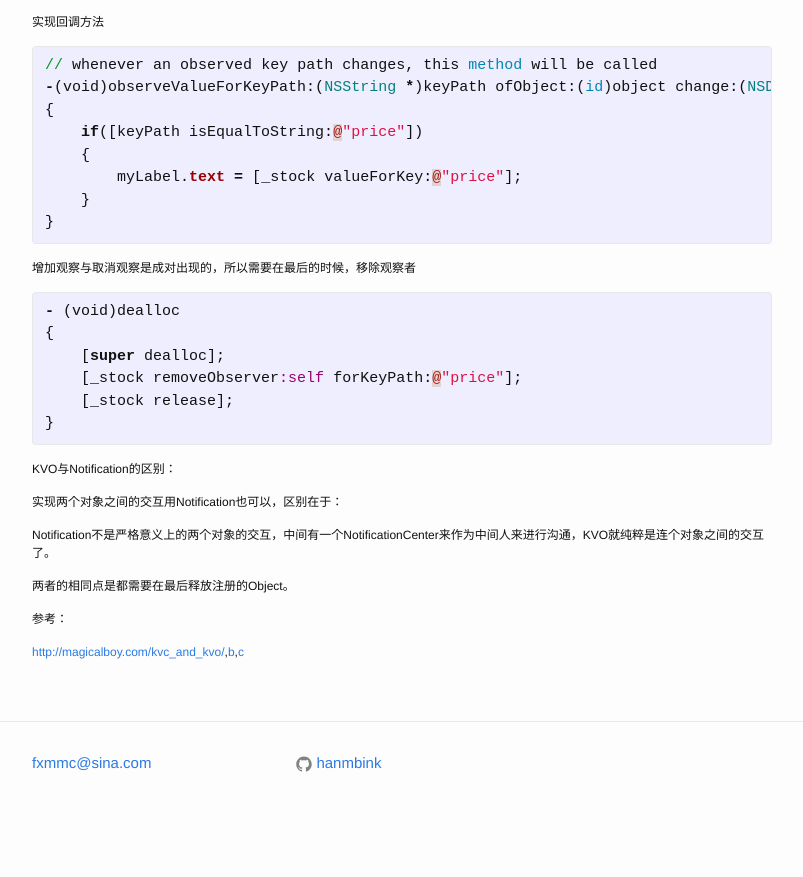
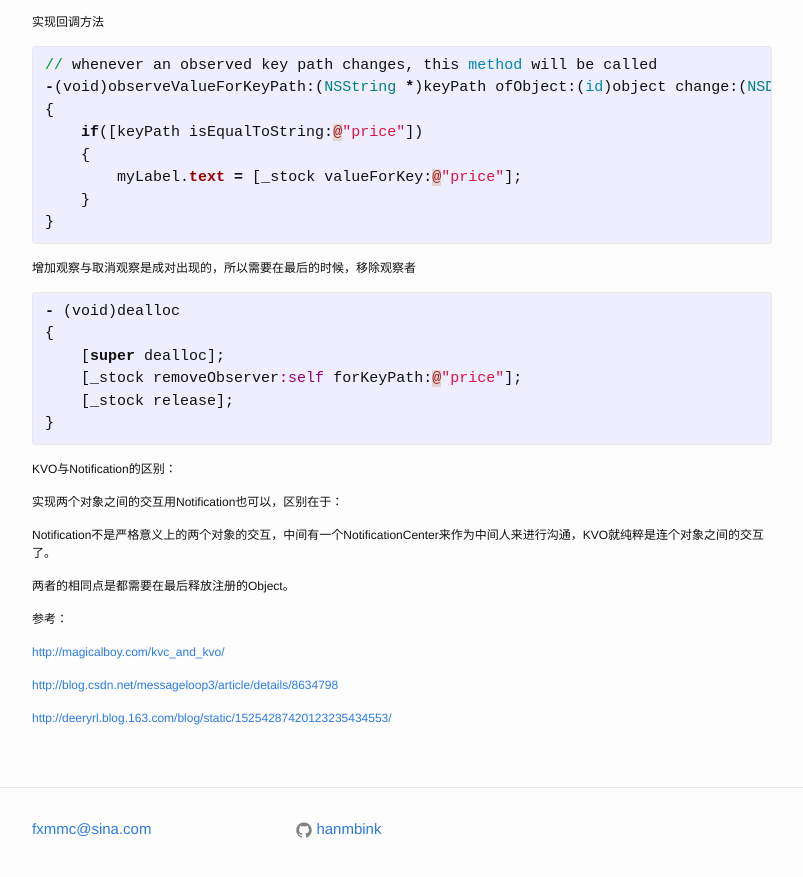
Before and after one commit to binkwang/hanmbink.github.io, a Jekyll site: the page built from _posts/2014-10-23-iOS的观察者模式之KVC&KVO.markdown, in a window 1280 px wide and 900 px high, scrolled down 2024 px. Shown: the top 877 px of the window, without its empty margins (238-1041 px from the left). Built offline with Jekyll 4.4.1, drawn with Linux system fonts in a browser that asks for light colours; before the commit the page ends 2858 px from its top, so only the background shows below that; some of the changed lines change nothing that is shown.

Commit message:
Update 2014-10-23-iOS的观察者模式之KVC&KVO.markdown

```diff
--- a/_posts/2014-10-23-iOS的观察者模式之KVC&KVO.markdown
+++ b/_posts/2014-10-23-iOS的观察者模式之KVC&KVO.markdown
@@ -145,7 +145,11 @@ Notification不是严格意义上的两个对象的交互，中间有一个Notif
 
 参考：
 
-[http://magicalboy.com/kvc_and_kvo/][url01],[b][url02],[c][url03]
+[http://magicalboy.com/kvc_and_kvo/][url01]
+
+[http://blog.csdn.net/messageloop3/article/details/8634798][url02]
+
+[http://deeryrl.blog.163.com/blog/static/15254287420123235434553/][url03]
 
 [url01]:    http://magicalboy.com/kvc_and_kvo/
 [url02]:    http://blog.csdn.net/messageloop3/article/details/8634798
```
